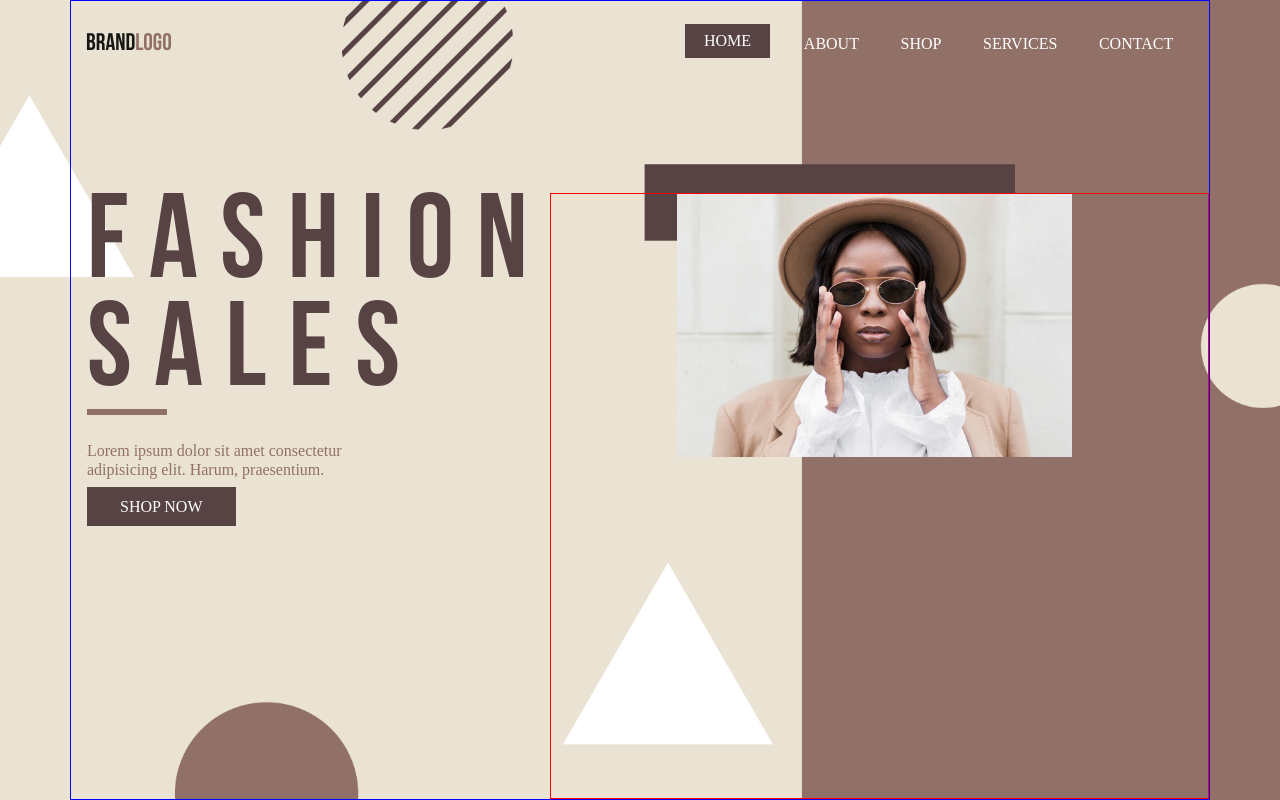
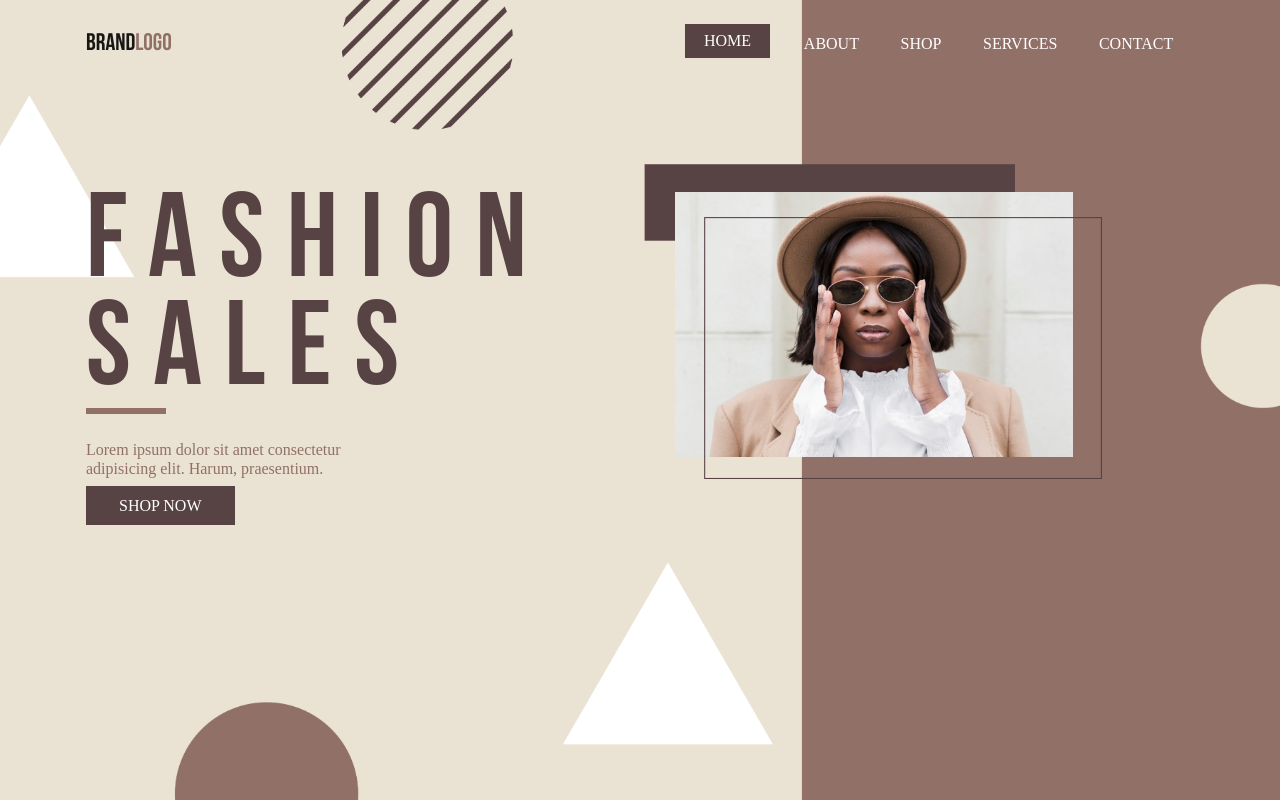
Before and after one commit to samseen/fashion_ui, a website: page index.html in a window 1280 px wide. Drawn offline with Linux system fonts and the light colour scheme; a web font is replaced by a local one.

Commit message:
Placed the boundary line on the banner image.

```diff
--- a/index.html
+++ b/index.html
@@ -63,7 +63,9 @@
                     <div class="fashion-image">
                         <div class="container">
                             <div class="col-md-10 banner-image">
-                                <img src="/images/fashionable-woman.jpg" alt="" class="img-fluid"></div>
+                              <img src="/images/fashionable-woman.jpg" alt="" class="img-fluid">
+                              <img src="/images/line-boundary.png" alt="" class="img-fluid boundary-align">
+                            </div>
                         </div>
                       </div>
                 </div>
--- a/sass/include/_banner.scss
+++ b/sass/include/_banner.scss
@@ -13,20 +13,25 @@
         padding-top: 12rem;
         width: 100%;
         height: 800px;
-        border: 1px blue solid;
+        // border: 1px blue solid;
 
         .fashion-text {
             padding-left: 1rem !important;
         }
 
         .fashion-image {
-            border: 1px red solid;
+            // border: 1px red solid;
             padding-left: 6rem;
         }
 
         .banner-image {
             height: 350px;
             width: 80%;
+
+            .boundary-align {
+                margin-left: 1.8rem;
+                margin-top: -15rem;
+            }
         }
     }
 
```
Also changed, not shown: css/styles.css, images/line-boundary.png (added).
